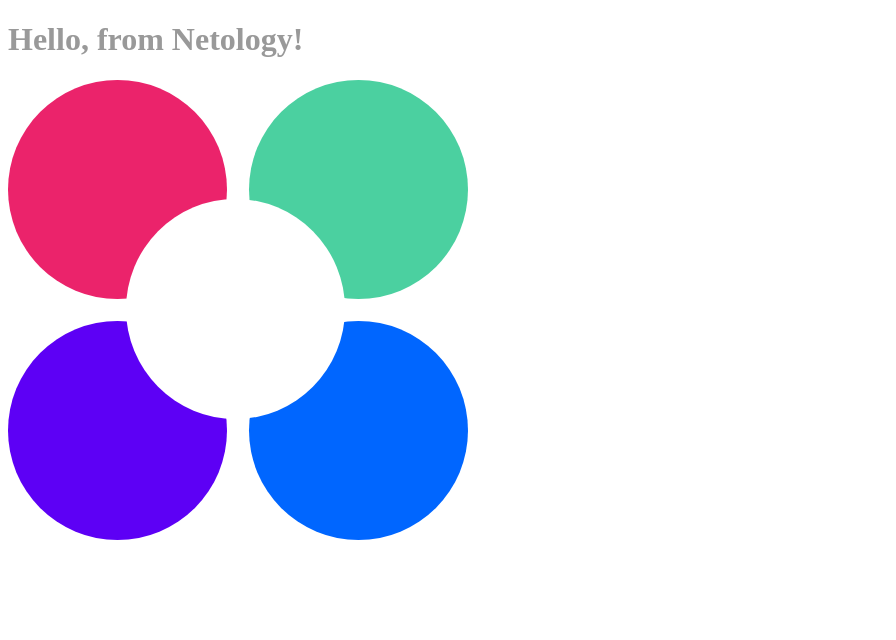
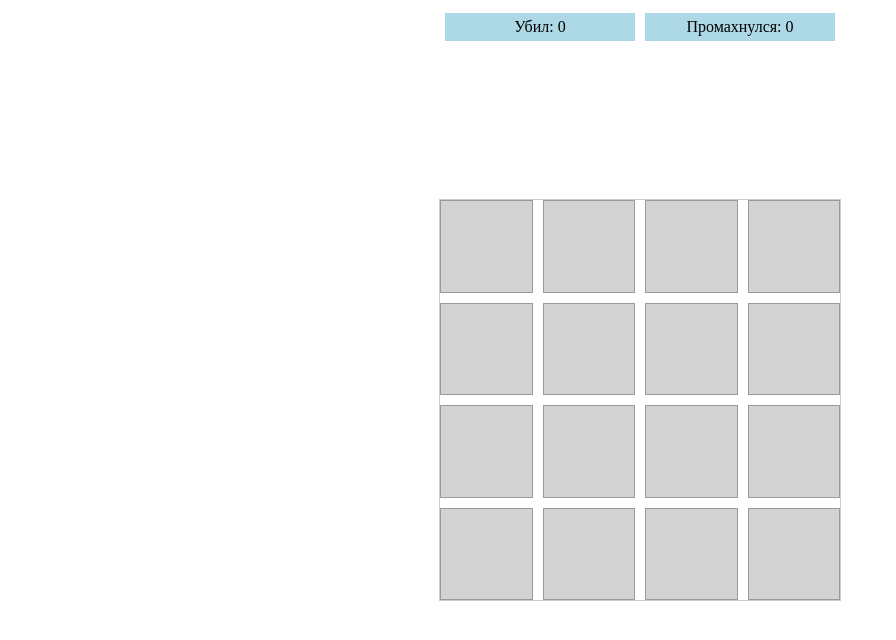
Before and after one commit to VladSychev1983/goblin-js, a website built with webpack: page src/index.html in a window 1280 px wide. Shown: the whole page, without its empty margins (0-896 px from the left). Built offline with nearby package versions, Linux system fonts and the light colour scheme.

Commit message:
Modified html /style css

```diff
--- a/src/css/style.css
+++ b/src/css/style.css
@@ -1,3 +1,38 @@
-body {
-    color: #999;
+.result-container {
+  display: flex;
+  flex-direction: row;
+  flex-wrap: nowrap;
+  align-items: center; /* Allows items to wrap onto new lines */
+  justify-content: center;
+  width: 400px; /* Example width for the container */
+  margin: 0 auto;
 }
+.result-item {
+  flex: 1 0 45%; /* Allows items to grow, not shrink, and sets a base width */
+  margin: 5px; /* Adds spacing between items */
+  background-color: lightblue;
+  padding: 5px;
+  text-align: center;
+}
+
+.game-container {
+    display: grid; /* Enables CSS Grid layout */
+    grid-template-columns: repeat(4, 1fr); /* Creates 4 columns of equal width */
+    grid-template-rows: repeat(4, 1fr); /* Creates 4 rows of equal height */
+    gap: 10px; /* Adds spacing between grid items */
+    width: 400px; /* Example fixed width for the container */
+    height: 400px; /* Example fixed height for the container to maintain square aspect */
+    border: 1px solid #ccc; /* Optional: adds a border to the grid container */
+    position: absolute;
+    top: 50%;
+    left: 50%;
+    transform: translate(-50%, -50%);
+}
+
+.game-item {
+    background-color: lightgray; /* Sets the background color of each square */
+    border: 1px solid #999; /* Optional: adds a border to each square */
+    display: flex; /* Centers content if any is added later */
+    justify-content: center;
+    align-items: center;
+}
--- a/src/index.html
+++ b/src/index.html
@@ -4,10 +4,38 @@
   <meta charset="UTF-8">
   <meta name="viewport" content="width=device-width, initial-scale=1.0">
   <meta http-equiv="X-UA-Compatible" content="ie=edge">
-  <title>Document</title>
+  <title>Игра Javascript Убей гоблина</title>
 </head>
 <body>
-<h1>Hello, from Netology!</h1>
-<img src="img/netology.svg" alt="Netology Logo">
+  <div class="result-container">
+      <div class="result-item">
+        <span>Убил:</span>
+    <span class="killed-counter">0</span>
+      </div>
+    <div class="result-item">
+      <span>Промахнулся:</span>
+    <span class="lost-counter">0</span>
+    </div>
+  </div>
+
+  <div class="game-container">
+  <div class="game-item"></div>
+  <div class="game-item"></div>
+  <div class="game-item"></div>
+  <div class="game-item"></div>
+  <div class="game-item"></div>
+  <div class="game-item"></div>
+  <div class="game-item"></div>
+  <div class="game-item"></div>
+  <div class="game-item"></div>
+  <div class="game-item"></div>
+  <div class="game-item"></div>
+  <div class="game-item"></div>
+  <div class="game-item"></div>
+  <div class="game-item"></div>
+  <div class="game-item"></div>
+  <div class="game-item"></div>
+</div>
 </body>
+<script src="js/app.js"></script>
 </html>
--- a/src/js/app.js
+++ b/src/js/app.js
@@ -1,11 +1 @@
-// TODO: write code here
-
-// comment this to pass build
-const unusedVariable = "variable";
-
-// for demonstration purpose only
-export default function demo(value) {
-  return `Demo: ${value}`;
-}
-
 console.log("app.js included");
```
Also changed, not shown: src/js/app.test.js (deleted, +0 -11 lines), src/js/game.js (added).
